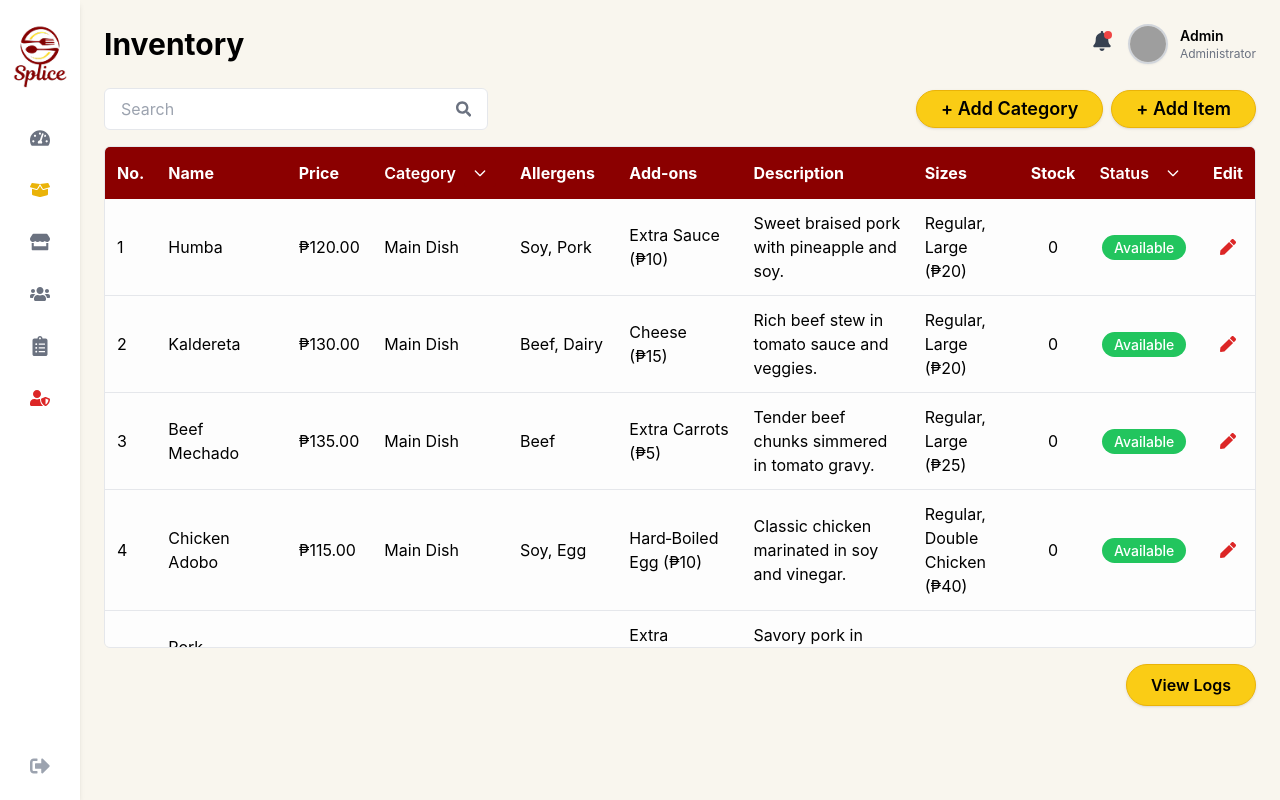
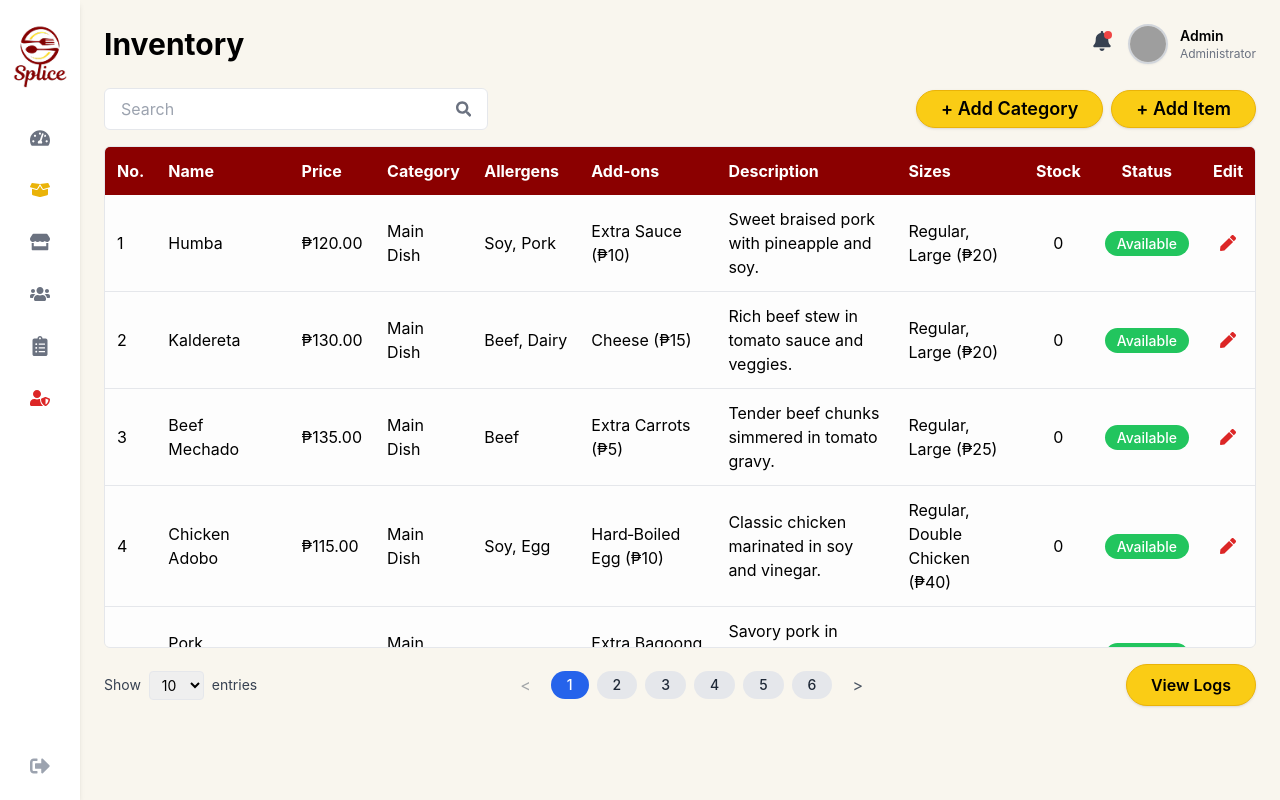
Before and after one commit to roshannlntcs/Food-and-Beverage-System, a React (Create React App) app in the folder frontend/: page /admin/inventory in a window 1280 px wide. Built offline with nearby package versions, Linux system fonts and the light colour scheme; grey boxes are pictures that could not be loaded.

Commit message:
Added pagination to inventory and toggle button for superadmin

```diff
--- a/frontend/src/components/AdminInfoDashboard.js
+++ b/frontend/src/components/AdminInfoDashboard.js
@@ -60,7 +60,7 @@ const AdminInfo = () => {
 
         {/* Notifications dropdown */}
         {notifOpen && (
-          <div className="absolute left-0 top-10 w-64 bg-white border border-gray-200 rounded shadow-lg z-50 text-gray-800">
+          <div className="absolute right-0 top-10 w-64 bg-white border border-gray-200 rounded shadow-lg z-50 text-gray-800">
             <div className="p-3 border-b font-semibold">Notifications</div>
             {notifications.length > 0 ? (
               notifications.map((notif) => (
@@ -105,10 +105,10 @@ const AdminInfo = () => {
         <FaChevronDown className="text-white text-sm" />
       </div>
 
-      {/* Dropdown Menu */}
+      {/* Dropdown Menu (Admin Info) */}
       {dropdownOpen && (
-        <div className="absolute right-0 top-14 w-44 bg-white border border-gray-200 rounded shadow-lg z-50">
-          <div className="px-4 py-2 text-sm font-semibold border-b">{adminName}</div>
+        <div className="absolute right-0 top-14 w-45 bg-white border border-gray-200 rounded shadow-lg z-50 text-gray-800">
+          <div className="p-3 border-b font-semibold">{adminName}</div>
           <button className="w-full text-left px-4 py-2 text-sm hover:bg-gray-100">Profile</button>
           <button className="w-full text-left px-4 py-2 text-sm hover:bg-gray-100">Settings</button>
           <button
--- a/frontend/src/pages/pos/HomeDashboard.js
+++ b/frontend/src/pages/pos/HomeDashboard.js
@@ -1,4 +1,4 @@
-import React from "react";
+import React, { useState } from "react";
 import Sidebar from "../../components/Sidebar";
 import AdminInfo from "../../components/AdminInfo";
 import AdminInfoDashboard from "../../components/AdminInfoDashboard";
@@ -13,7 +13,7 @@ import {
   AreaChart,
   Area,
 } from "recharts";
-import { Bell, Package, ShoppingCart, User } from "lucide-react";
+import { Package, ShoppingCart, User, ChevronDown } from "lucide-react";
 
 const topProducts = [
   { name: "Mechado", sales: 18500 },
@@ -82,7 +82,15 @@ const notifications = [
   },
 ];
 
+const categories = ["Soup", "Main Dish", "Dessert", "Drinks", "Snacks"];
+
 const Dashboard = () => {
+  const [selectedStock, setSelectedStock] = useState("Soup");
+  const [stockOpen, setStockOpen] = useState(false);
+
+  const [selectedTop, setSelectedTop] = useState("Main Dish");
+  const [topOpen, setTopOpen] = useState(false);
+
   return (
     <div className="bg-[#f9f6ee] h-screen w-screen p-4 font-sans flex">
       <Sidebar />
@@ -131,9 +139,33 @@ const Dashboard = () => {
             <div className="grid grid-cols-2 gap-2 mt-4 h-[220px]">
               {/* Enhanced Stock Level */}
               <div className="bg-white rounded-lg p-4 shadow flex flex-col">
-                <div className="flex justify-between items-center mb-2">
+                <div className="flex justify-between items-center mb-2 relative">
                   <h2 className="font-bold">Stock Level</h2>
-                  <span className="text-gray-400 text-sm">Updated daily</span>
+                  <div className="relative">
+                    <button
+                      onClick={() => setStockOpen(!stockOpen)}
+                      className="flex items-center border border-gray-300 rounded-md px-3 py-1 text-gray-500 text-sm hover:bg-gray-50"
+                    >
+                      {selectedStock}
+                      <ChevronDown className="ml-2 h-4 w-4" />
+                    </button>
+                    {stockOpen && (
+                      <div className="absolute right-0 mt-1 w-32 bg-white border border-gray-200 rounded shadow-lg z-50">
+                        {categories.map((cat, idx) => (
+                          <div
+                            key={idx}
+                            className="px-4 py-2 text-sm hover:bg-gray-100 cursor-pointer"
+                            onClick={() => {
+                              setSelectedStock(cat);
+                              setStockOpen(false);
+                            }}
+                          >
+                            {cat}
+                          </div>
+                        ))}
+                      </div>
+                    )}
+                  </div>
                 </div>
                 <div className="space-y-3">
                   {[
@@ -172,9 +204,33 @@ const Dashboard = () => {
 
               {/* Enhanced Top Selling */}
               <div className="bg-white rounded-lg p-4 shadow flex flex-col">
-                <div className="flex justify-between items-center mb-2">
+                <div className="flex justify-between items-center mb-2 relative">
                   <h2 className="font-bold">Top Selling Products</h2>
-                  <span className="text-gray-400 text-sm">Main Dish</span>
+                  <div className="relative">
+                    <button
+                      onClick={() => setTopOpen(!topOpen)}
+                      className="flex items-center border border-gray-300 rounded-md px-3 py-1 text-gray-500 text-sm hover:bg-gray-50"
+                    >
+                      {selectedTop}
+                      <ChevronDown className="ml-2 h-4 w-4" />
+                    </button>
+                    {topOpen && (
+                      <div className="absolute right-0 mt-1 w-32 bg-white border border-gray-200 rounded shadow-lg z-50">
+                        {categories.map((cat, idx) => (
+                          <div
+                            key={idx}
+                            className="px-4 py-2 text-sm hover:bg-gray-100 cursor-pointer"
+                            onClick={() => {
+                              setSelectedTop(cat);
+                              setTopOpen(false);
+                            }}
+                          >
+                            {cat}
+                          </div>
+                        ))}
+                      </div>
+                    )}
+                  </div>
                 </div>
                 <ResponsiveContainer width="100%" height={150}>
                   <BarChart data={topProducts}>
@@ -193,9 +249,9 @@ const Dashboard = () => {
             </div>
 
             {/* ORDER SUMMARY */}
-            <div className="bg-white rounded-lg mt-12 p- shadow h-[200px]">
-              <div className="flex justify-between">
-                <div>
+            <div className="bg-white rounded-lg mt-12 p-4 shadow h-[200px]">
+  <div className="flex justify-between items-start">
+    <div className="text-left">
       <p className="text-gray-500">Order Summary</p>
       <h2 className="text-2xl font-bold">₱8,689</h2>
       <p className="text-gray-400 text-sm">Total Profit</p>
--- a/frontend/src/pages/pos/Inventory.js
+++ b/frontend/src/pages/pos/Inventory.js
@@ -10,6 +10,8 @@ import { allItemsFlat } from '../../utils/data';
 import ItemSaveSuccessModal from '../../components/modals/ItemSaveSuccessModal';
 import ValidationErrorModal from '../../components/modals/ValidationErrorModal';
 import AddCategoryModal from '../../components/modals/AddCategoryModal';
+import ShowEntries from '../../components/ShowEntries';
+import Pagination from '../../components/Pagination';
 
 const initialInventoryData = allItemsFlat;
 
@@ -36,19 +38,26 @@ export default function Inventory() {
   const [showErrorModal, setShowErrorModal] = useState(false);
   const [errorMessage, setErrorMessage] = useState('');
 
+  // pagination state
+  const [entriesPerPage, setEntriesPerPage] = useState(10);
+  const [currentPage, setCurrentPage] = useState(1);
+
   const uniqueCategories = [...new Set(inventory.map(item => item.category))];
-
-  // ADDED: global categories state (starts with existing uniqueCategories)
   const [categories, setCategories] = useState(uniqueCategories);
-  // ADDED: merge to ensure both existing and newly-added categories appear everywhere
   const mergedCategories = Array.from(new Set([...(categories || []), ...uniqueCategories]));
-  // ADDED: control AddCategory modal visibility
   const [showAddCategoryModal, setShowAddCategoryModal] = useState(false);
 
   const filteredInventory = inventory.filter(item =>
     item.name.toLowerCase().includes(searchQuery.toLowerCase()) &&
     (selectedCategory === '' || item.category === selectedCategory) &&
     (selectedStatus === '' || item.status === selectedStatus)
+  );
+
+  // pagination logic
+  const totalPages = Math.ceil(filteredInventory.length / entriesPerPage);
+  const paginatedInventory = filteredInventory.slice(
+    (currentPage - 1) * entriesPerPage,
+    currentPage * entriesPerPage
   );
 
   const filteredLogs = logs.filter(log =>
@@ -90,7 +99,6 @@ export default function Inventory() {
 
     setInventory([...inventory, newItemData]);
 
-    // ADDED: if a brand-new category was typed/selected, keep it globally
     if (newItemData.category && !categories.includes(newItemData.category)) {
       setCategories(prev => [...prev, newItemData.category]);
     }
@@ -174,7 +182,6 @@ export default function Inventory() {
     updated[selectedItemIndex] = updatedItem;
     setInventory(updated);
 
-    // ADDED: ensure edited-in new category is tracked globally
     if (updatedItem.category && !categories.includes(updatedItem.category)) {
       setCategories(prev => [...prev, updatedItem.category]);
     }
@@ -197,13 +204,6 @@ export default function Inventory() {
 
     setShowEditModal(false);
     setIsEditSuccess(true);
-
-    {showSaveModal && (
-      <ItemSaveSuccessModal
-        onClose={() => setShowSaveModal(false)}
-        isEdit={isEditSuccess}
-      />
-    )}
     setShowSaveModal(true);
   };
 
@@ -243,7 +243,6 @@ export default function Inventory() {
           </div>
 
           <div className="flex items-center gap-2">
-            {/* ADDED: Add Category button */}
             <button
               onClick={() => setShowAddCategoryModal(true)}
               className="bg-yellow-400 hover:bg-yellow-500 text-black px-6 py-1 rounded shadow text-lg font-semibold border border-yellow-500 rounded-full"
@@ -271,66 +270,21 @@ export default function Inventory() {
                   <th className="p-3">No.</th>
                   <th className="p-3">Name</th>
                   <th className="p-3">Price</th>
-                  <th className="p-3">
-                    <div className="flex items-center gap-2">
-                      <span className="text-white font-semibold">Category</span>
-                      <div className="relative inline-block">
-                        <select
-                          value={selectedCategory}
-                          onChange={(e) => setSelectedCategory(e.target.value)}
-                          className="appearance-none bg-[#8B0000] text-white pr-6 pl-2 py-1 rounded text-sm font-medium border-none cursor-pointer"
-                          style={{ width: '24px' }}
-                        >
-                          <option value="">All</option>
-                          {/* ADDED: use mergedCategories so new categories show up immediately */}
-                          {mergedCategories.map((cat, i) => (
-                            <option key={i} value={cat}>{cat}</option>
-                          ))}
-                        </select>
-                        <div className="pointer-events-none absolute top-1/2 right-2 transform -translate-y-1/2">
-                          <svg xmlns="http://www.w3.org/2000/svg" className="w-4 h-4 text-white" fill="none" viewBox="0 0 24 24" stroke="currentColor">
-                            <path strokeLinecap="round" strokeLinejoin="round" strokeWidth={2} d="M19 9l-7 7-7-7" />
-                          </svg>
-                        </div>
-                      </div>
-                    </div>
-                  </th>
+                  <th className="p-3">Category</th>
                   <th className="p-3">Allergens</th>
                   <th className="p-3">Add-ons</th>
                   <th className="p-3">Description</th>
                   <th className="p-3">Sizes</th>
                   <th className="p-3 text-center">Stock</th>
-                  <th className="p-3 text-center">
-                    <div className="flex items-center justify-center gap-2">
-                      <span className="text-white font-semibold">Status</span>
-                      <div className="relative inline-block">
-                        <select
-                          value={selectedStatus}
-                          onChange={(e) => setSelectedStatus(e.target.value)}
-                          className="appearance-none bg-[#8B0000] text-white pr-6 pl-2 py-1 rounded text-sm font-medium border-none cursor-pointer"
-                          style={{ width: '24px' }}
-                        >
-                          <option value="">All</option>
-                          <option value="Available">Available</option>
-                          <option value="Unavailable">Unavailable</option>
-                        </select>
-                        <div className="pointer-events-none absolute top-1/2 right-2 transform -translate-y-1/2">
-                          <svg xmlns="http://www.w3.org/2000/svg" className="w-4 h-4 text-white" fill="none" viewBox="0 0 24 24" stroke="currentColor">
-                            <path strokeLinecap="round" strokeLinejoin="round" strokeWidth={2} d="M19 9l-7 7-7-7" />
-                          </svg>
-                        </div>
-                      </div>
-                    </div>
-                  </th>
-
+                  <th className="p-3 text-center">Status</th>
                   <th className="p-3 text-center">Edit</th>
                 </tr>
               </thead>
 
               <tbody>
-                {filteredInventory.map((item, index) => (
+                {paginatedInventory.map((item, index) => (
                   <tr key={index} className="bg-[#fdfdfd] border-b hover:bg-[#f1f1f1]">
-                    <td className="p-3">{index + 1}</td>
+                    <td className="p-3">{(currentPage - 1) * entriesPerPage + index + 1}</td>
                     <td className="p-3">{item.name}</td>
                     <td className="p-3">₱{item.price.toFixed(2)}</td>
                     <td className="p-3">{item.category}</td>
@@ -364,7 +318,7 @@ export default function Inventory() {
                       <FaPen
                         className="text-red-600 cursor-pointer mx-auto"
                         onClick={() => {
-                          setSelectedItemIndex(index);
+                          setSelectedItemIndex((currentPage - 1) * entriesPerPage + index);
                           setNewItem({
                             name: item.name,
                             price: item.price,
@@ -383,7 +337,7 @@ export default function Inventory() {
                   </tr>
                 ))}
 
-                {filteredInventory.length === 0 && (
+                {paginatedInventory.length === 0 && (
                   <tr>
                     <td colSpan="11" className="text-center p-4 text-gray-500">No items found.</td>
                   </tr>
@@ -393,7 +347,20 @@ export default function Inventory() {
           </div>
         </div>
 
-        <div className="mt-4 flex justify-end">
+        {/* footer controls */}
+        <div className="mt-4 flex justify-between items-center">
+          <ShowEntries
+            entriesPerPage={entriesPerPage}
+            setEntriesPerPage={setEntriesPerPage}
+            setCurrentPage={setCurrentPage}
+          />
+
+          <Pagination
+            currentPage={currentPage}
+            totalPages={totalPages}
+            setCurrentPage={setCurrentPage}
+          />
+
           <button
             onClick={() => setShowLogsModal(true)}
             className="px-6 py-2 bg-yellow-400 hover:bg-yellow-500 text-black font-semibold rounded shadow border border-yellow-500 rounded-full"
@@ -406,7 +373,6 @@ export default function Inventory() {
           <AddItemModal
             newItem={newItem}
             setNewItem={setNewItem}
-            // ADDED: pass mergedCategories so new ones appear immediately
             uniqueCategories={mergedCategories}
             onClose={() => setShowAddModal(false)}
             onSave={handleAddItem}
@@ -417,7 +383,6 @@ export default function Inventory() {
           <EditItemModal
             newItem={newItem}
             setNewItem={setNewItem}
-            // ADDED: pass mergedCategories so new ones appear immediately
             uniqueCategories={mergedCategories}
             onClose={() => setShowEditModal(false)}
             onSave={handleEditItem}
@@ -427,7 +392,6 @@ export default function Inventory() {
         {showCategoryFilter && (
           <CategoryFilterModal
             selectedCategory={selectedCategory}
-            // ADDED: pass mergedCategories so filter sees new ones
             uniqueCategories={mergedCategories}
             onSelect={(cat) => {
               setSelectedCategory(cat === 'All' ? '' : cat);
@@ -458,7 +422,6 @@ export default function Inventory() {
           />
         )}
 
-
         {showAddCategoryModal && (
           <AddCategoryModal
             onClose={() => setShowAddCategoryModal(false)}
@@ -482,8 +445,6 @@ export default function Inventory() {
                   },
                   ...prevLogs,
                 ]);
-
-
               }
               setShowAddCategoryModal(false);
             }}
```
Lines whose indentation alone changed are shown as unchanged.
